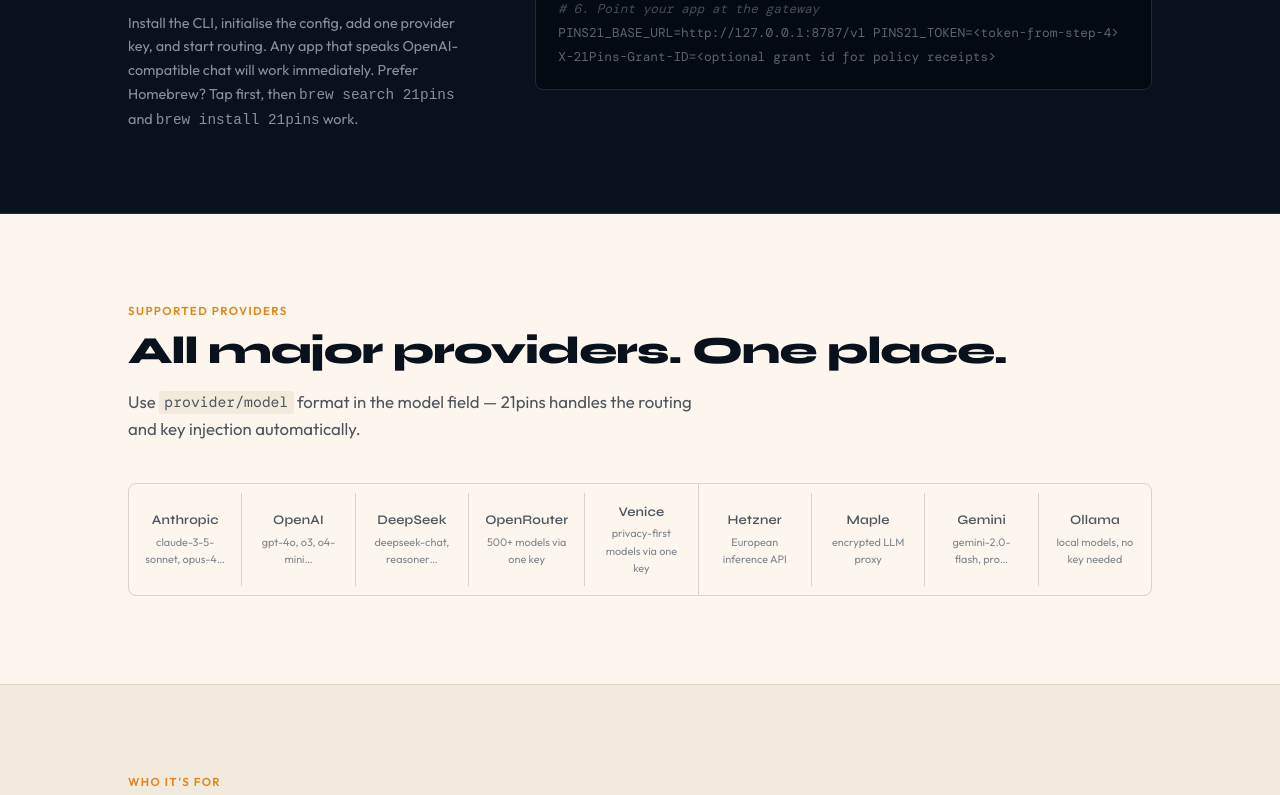
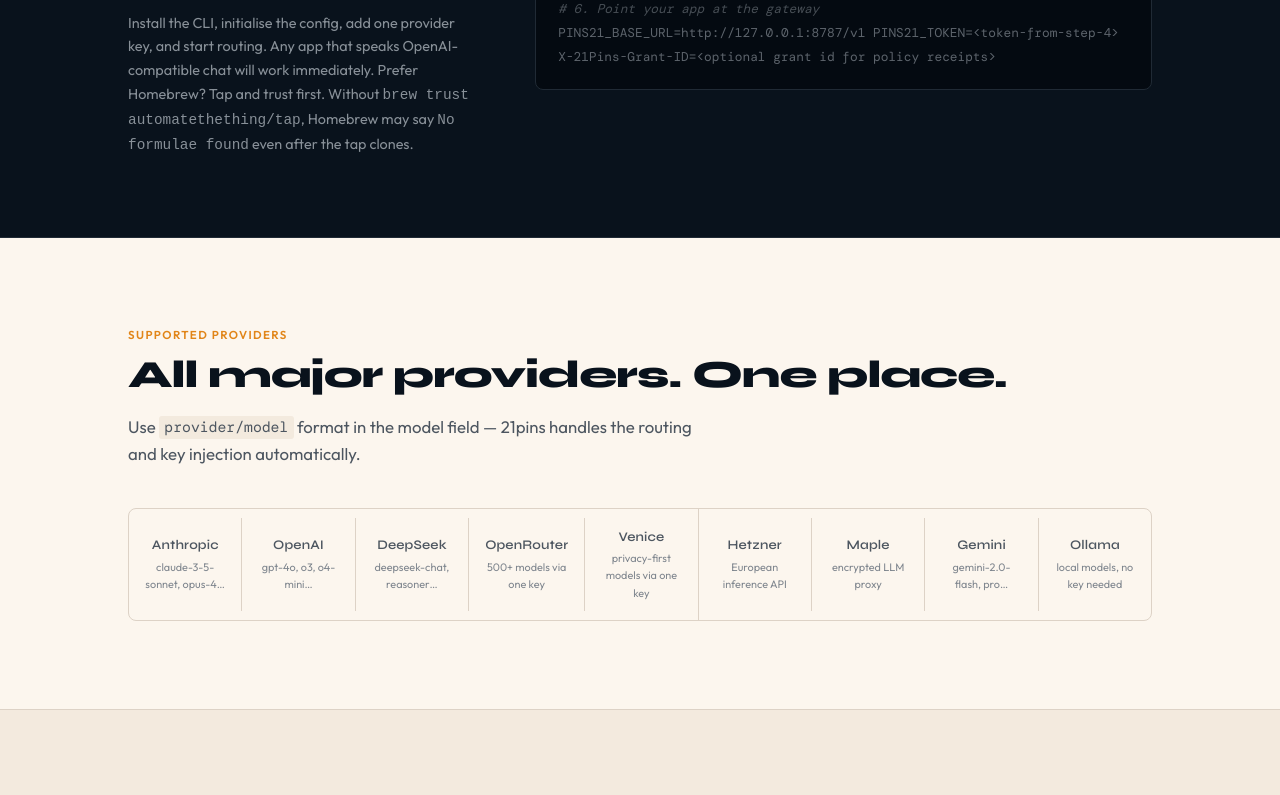
Before and after one commit to automatethething/21pins, a plain HTML site: page website/index.html in a window 1280 px wide. Shown: the part 3705-4500 px from the top of the page. Drawn offline with nearby package versions, Linux system fonts and the light colour scheme; a web font is replaced by a local one.

Commit message:
docs: clarify homebrew trust before search

```diff
--- a/website/index.html
+++ b/website/index.html
@@ -1283,7 +1283,8 @@
       <p class="qs-sub">
         Install the CLI, initialise the config, add one provider key, and start routing.
         Any app that speaks OpenAI-compatible chat will work immediately. Prefer Homebrew?
-        Tap first, then <code>brew search 21pins</code> and <code>brew install 21pins</code> work.
+        Tap and trust first. Without <code>brew trust automatethething/tap</code>, Homebrew may say
+        <code>No formulae found</code> even after the tap clones.
       </p>
     </div>
     <div class="code-block">
```
Also changed, not shown: docs/packaging.md (+1 -1 lines), README.md.
